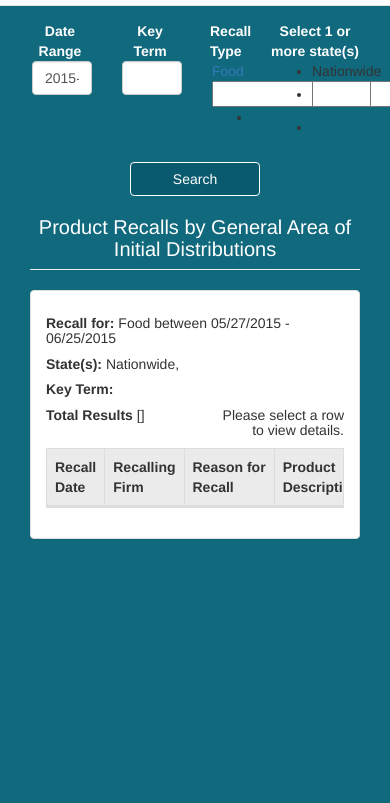
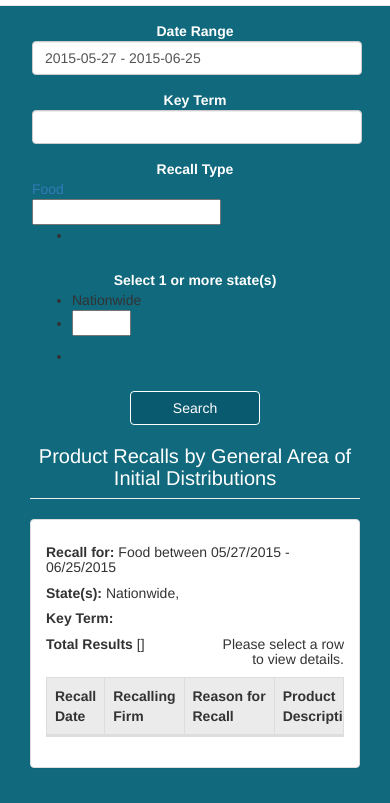
Before and after one commit to venuduggireddy/vfdademo, a website: page static/pages/searchPage.html at #/listSearch in a window 390 px wide. Shown: the part 54-857 px from the top of the page. Drawn offline with nearby package versions, Linux system fonts and the light colour scheme; no server answers; a script that the page names is missing.

Commit message:
Fixed element stacking.

```diff
--- a/static/pages/listSearch.html
+++ b/static/pages/listSearch.html
@@ -1,19 +1,19 @@
 <!-- Navigation -->
 <div>
     <div class="row">
-            <div class="col-xs-3 text-center">
+            <div class="col-sm-3 text-center">
                 <div class="symptom"><strong>Date Range</strong></div>
                 <div class="form-group col-centered">
                     <input date-range-picker class="form-control date-picker" type="text" ng-model="searchCriteria.dateRange" options="opts"/>
                 </div>
             </div>
-            <div class="col-xs-3 text-center">
+            <div class="col-sm-3 text-center">
                 <div class="symptom"><strong>Key Term</strong></div>
                 <div class="form-group col-centered">
                     <input class="form-control" type="text" ng-model="searchCriteria.keyTerm"/>
                 </div>
             </div>
-            <div class="col-xs-2 text-center">
+            <div class="col-sm-2 text-center">
                 <div class="symptom"><strong>Recall Type</strong></div>
                 <div class="form-group col-centered">
                     <ui-select ng-model="searchCriteria.recallType" theme="select2" ng-disabled="disabled">
@@ -24,7 +24,7 @@
                     </ui-select>
                 </div>
             </div>
-            <div class="col-xs-4 text-center">
+            <div class="col-sm-4 text-center">
                 <div class="symptom"><strong>Select 1 or more state(s)</strong></div>
                 <div class="form-group col-centered">
                     <ui-select multiple ng-model="searchCriteria.states" theme="select2" ng-disabled="disabled">
--- a/static/pages/searchPage.html
+++ b/static/pages/searchPage.html
@@ -75,7 +75,7 @@
 <body id="page2">
 <!-- Navigation -->
     <nav class="navbar navbar-default navbar-fixed-top">
-        <div class="llll">
+        <div class="container">
             <!-- Brand and toggle get grouped for better mobile display -->
             <div class="navbar-header page-scroll">
                 <button type="button" class="navbar-toggle" data-toggle="collapse" data-target="#bs-example-navbar-collapse-1">
```
Also changed, not shown: static/pages/mapSearch.html (+5 -5 lines).
